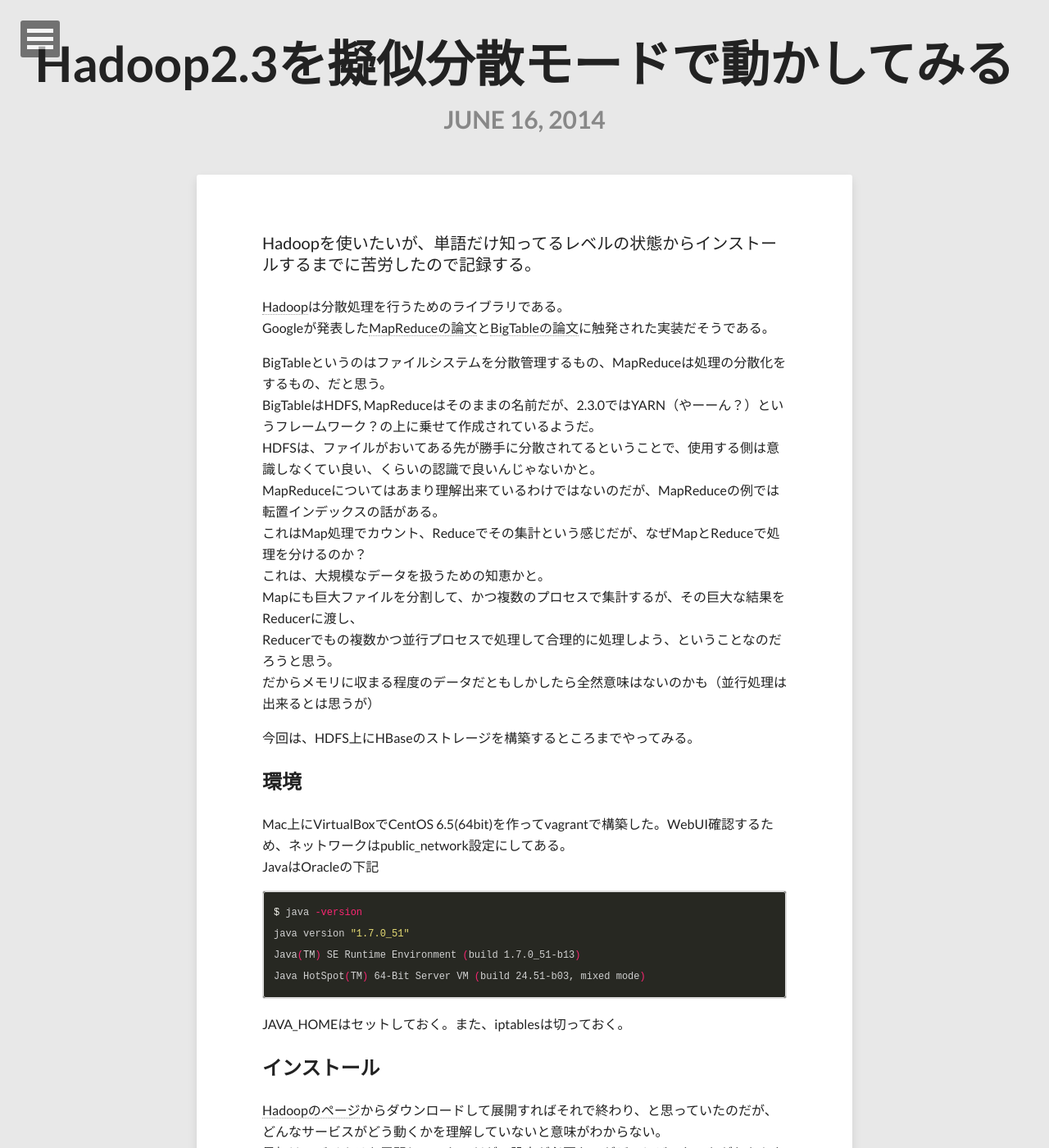
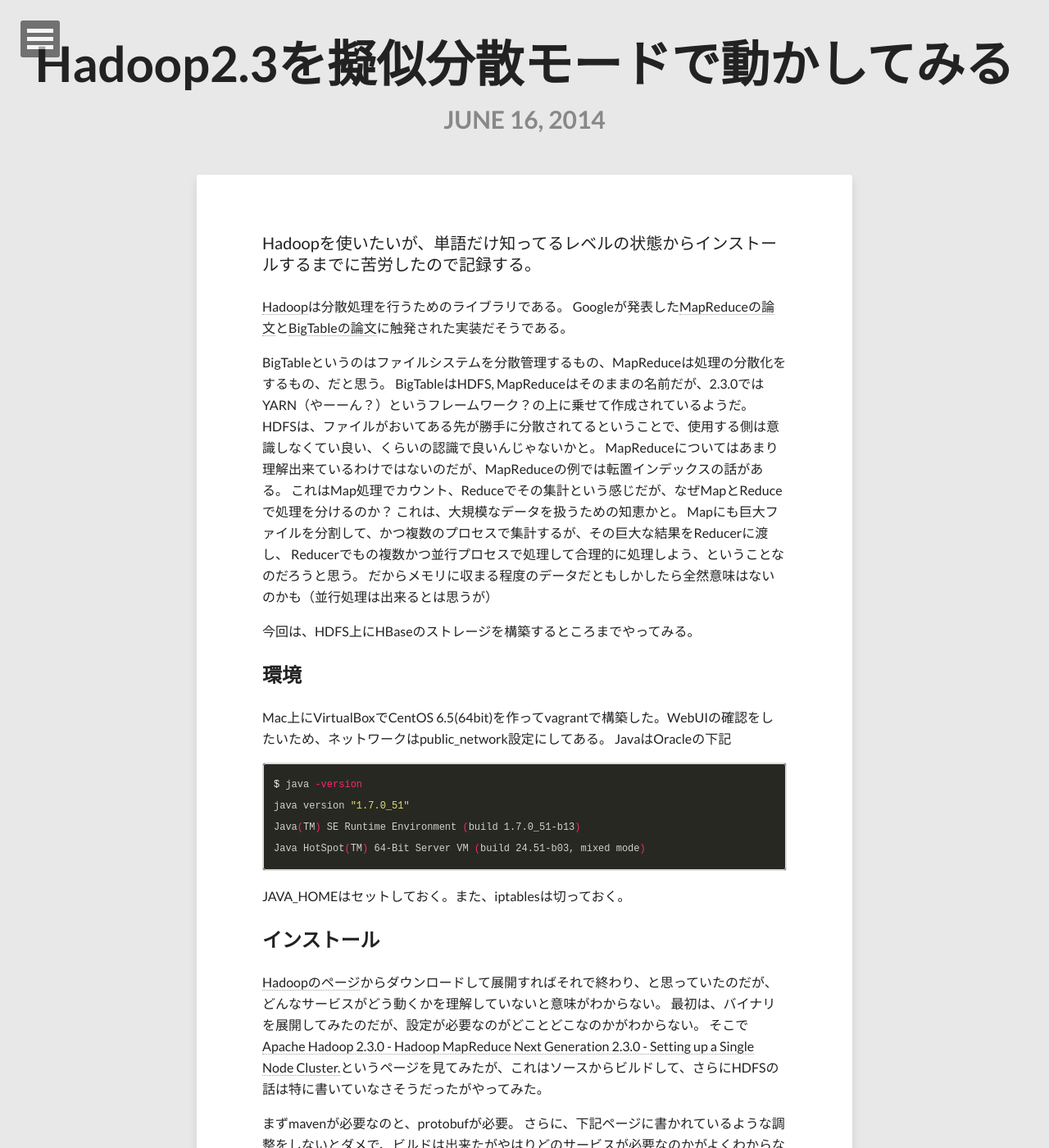
Before and after one commit to tmpla/tmpla.github.io, a Jekyll site: the page built from _posts/2014-06-16-installation-hadoop-pseudo-destributed-mode.md, in a window 1280 px wide and 1400 px high. Shown: the whole window at 82% size. Built offline with Jekyll 4.4.1, drawn with Linux system fonts in a browser that asks for light colours; nearby versions of some CDN libraries; Markdown is read by kramdown in place of the engine named in the settings; some of the changed text lies outside the part shown.

Commit message:
hadoop記事修正

```diff
--- a/_posts/2014-06-16-installation-hadoop-pseudo-destributed-mode.md
+++ b/_posts/2014-06-16-installation-hadoop-pseudo-destributed-mode.md
@@ -30,7 +30,7 @@ Reducerでもの複数かつ並行プロセスで処理して合理的に処理
 今回は、HDFS上にHBaseのストレージを構築するところまでやってみる。
 
 ## 環境
-Mac上にVirtualBoxでCentOS 6.5(64bit)を作ってvagrantで構築した。WebUI確認するため、ネットワークはpublic\_network設定にしてある。
+Mac上にVirtualBoxでCentOS 6.5(64bit)を作ってvagrantで構築した。WebUIの確認をしたいため、ネットワークはpublic\_network設定にしてある。
 JavaはOracleの下記
 
 ~~~ bash
@@ -299,7 +299,7 @@ $ rpm -ql hadoop-conf-pseudo
 Javaはchefのjavaレシピで入れたOracleのもの。
 インストールパスは「/usr/lib/jvm/jdk1.7.0\_51/」になっている。
 sudoでJAVA\_HOMEが引き継がれないようなので下記の行を追加しておく。
-HDFSの方は、こちらの設定を見ているようなのでこのように。
+HDFSのコマンド(hadoop-hdfs-*じゃなくてhdfsクライアント）の方は、こちらの設定を見ているようなのでこのように。
 
 ~~~ bash
 $ sudo visudo
```
